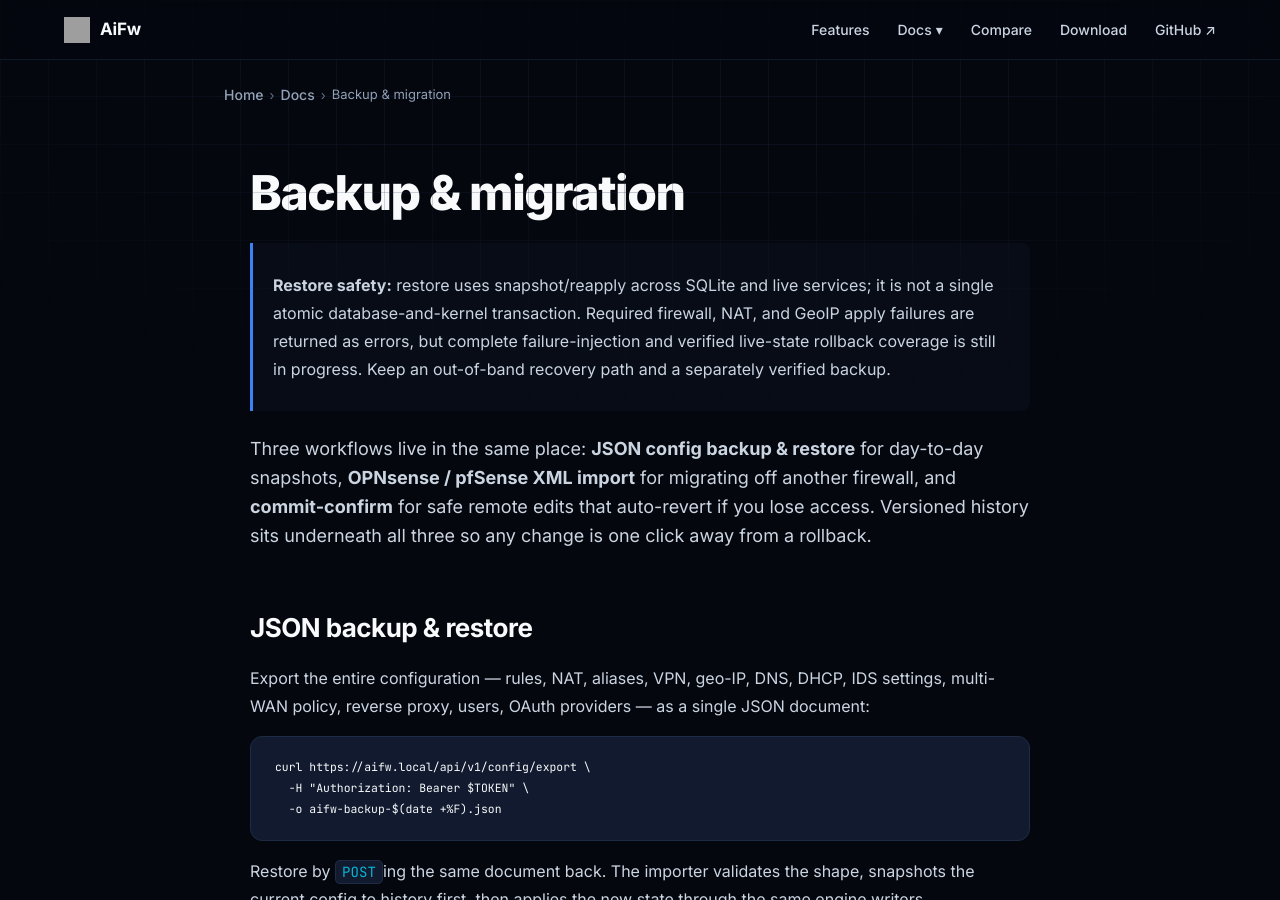
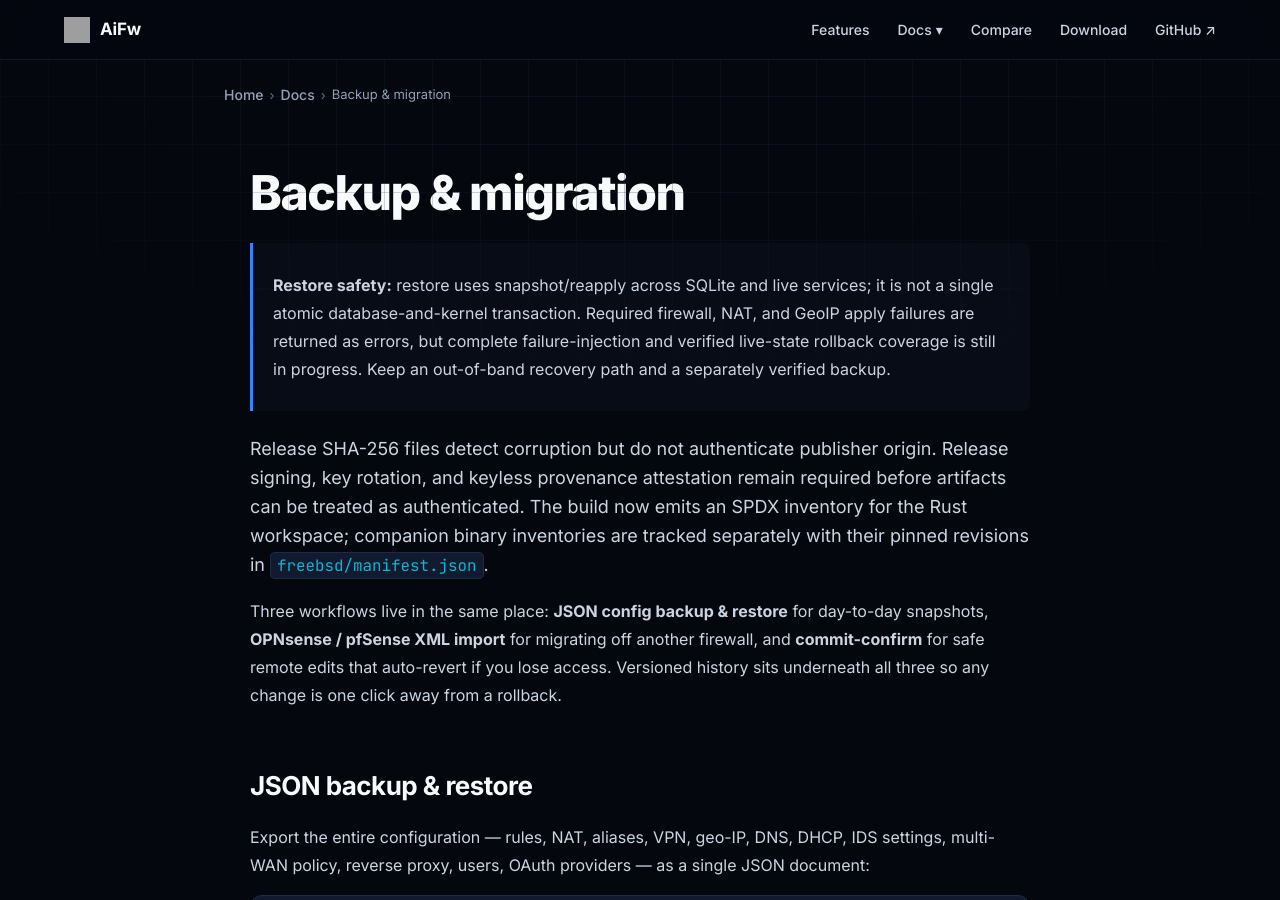
Before and after one commit to ZerosAndOnesLLC/AiFw, a Jekyll site: the page built from docs/docs/backup.md, in a window 1280 px wide and 900 px high. Built offline with Jekyll 4.4.1, drawn with Linux system fonts in a browser that asks for light colours; grey boxes are pictures that could not be loaded.

Commit message:
build: publish SPDX inventory for releases (#542)

```diff
--- a/docs/docs/backup.md
+++ b/docs/docs/backup.md
@@ -28,6 +28,8 @@ breadcrumb:
 # Backup &amp; migration
 
 > **Restore safety:** restore uses snapshot/reapply across SQLite and live services; it is not a single atomic database-and-kernel transaction. Required firewall, NAT, and GeoIP apply failures are returned as errors, but complete failure-injection and verified live-state rollback coverage is still in progress. Keep an out-of-band recovery path and a separately verified backup.
+
+Release SHA-256 files detect corruption but do not authenticate publisher origin. Release signing, key rotation, and keyless provenance attestation remain required before artifacts can be treated as authenticated. The build now emits an SPDX inventory for the Rust workspace; companion binary inventories are tracked separately with their pinned revisions in `freebsd/manifest.json`.
 
 Three workflows live in the same place: **JSON config backup &amp; restore** for day-to-day snapshots, **OPNsense / pfSense XML import** for migrating off another firewall, and **commit-confirm** for safe remote edits that auto-revert if you lose access. Versioned history sits underneath all three so any change is one click away from a rollback.
 
```
Also changed, not shown: .github/workflows/build-iso.yml, 1 other file.
